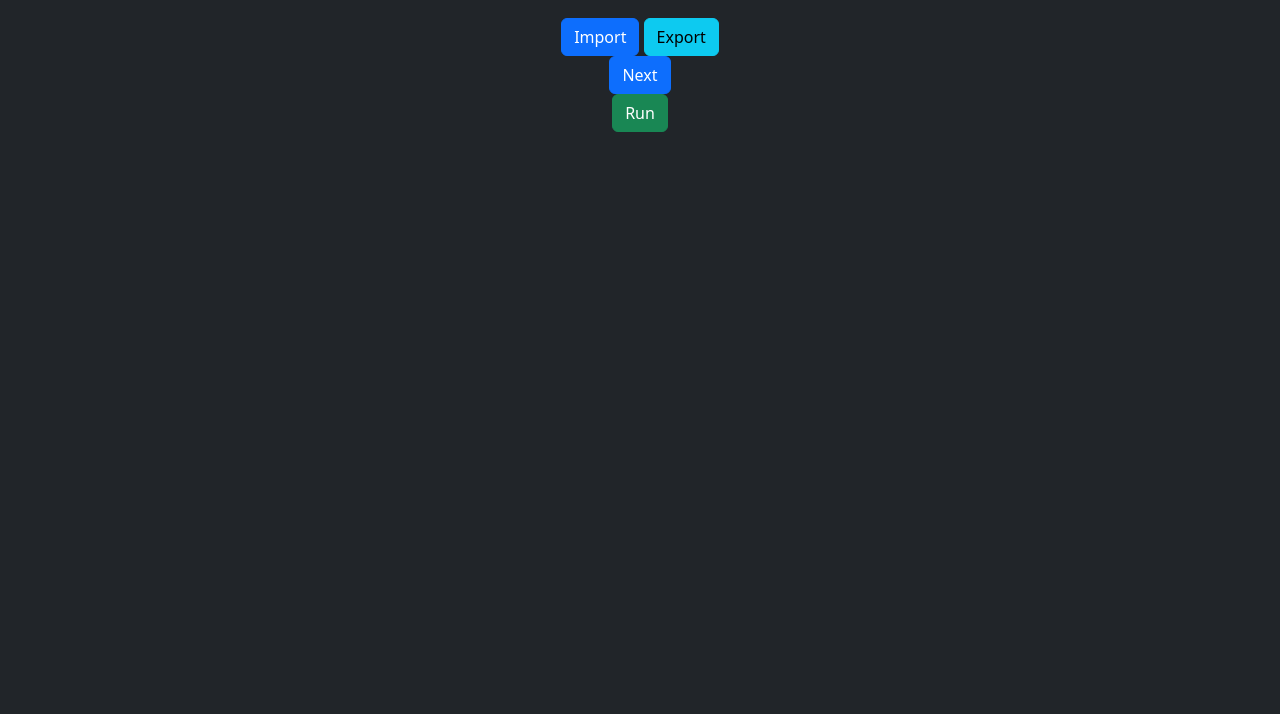
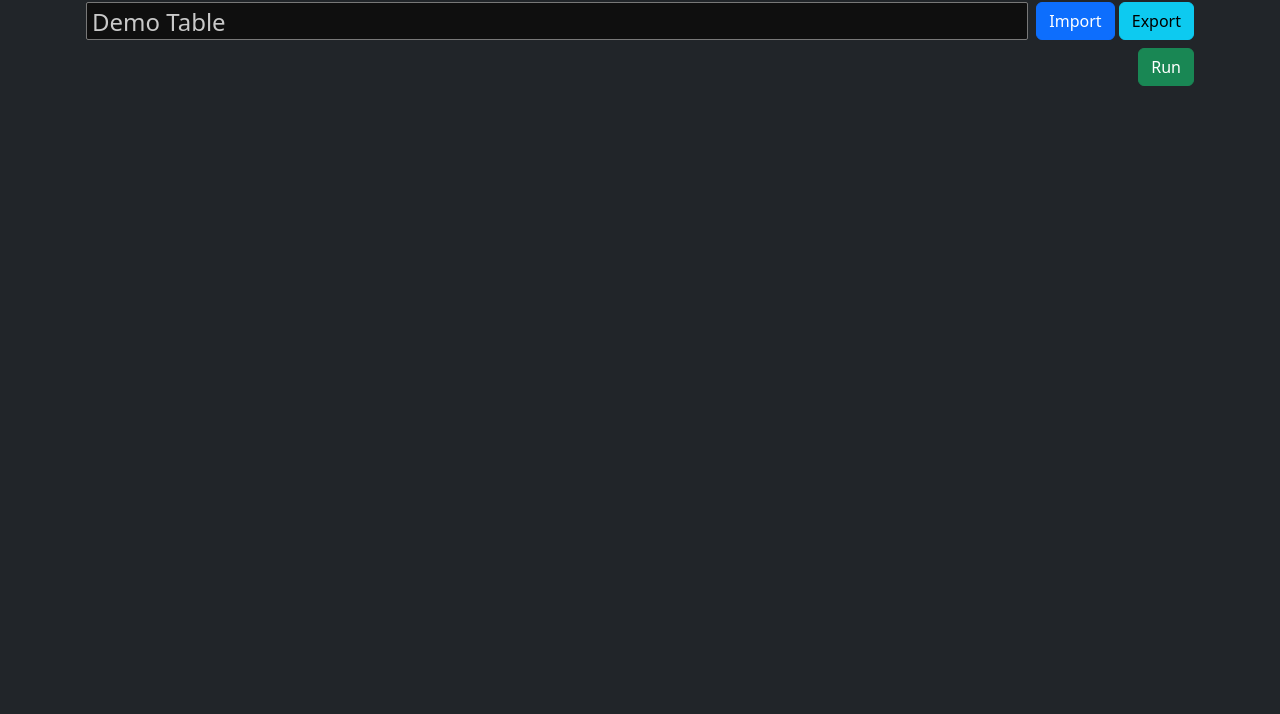
Before and after one commit to rileyzzz/shift-reduce-parser, a plain HTML site: page index.html in a window 1280 px wide. Shown: the part 86-800 px from the top of the page. Drawn offline with nearby package versions, Linux system fonts and the light colour scheme.

Commit message:
more style stuff

```diff
--- a/demotable.js
+++ b/demotable.js
@@ -1,8 +1,11 @@
 // built-in table for the demo
 
 $( document ).ready(function () {
+
     $.getJSON("demotable.json", function(json) {
         let table = importJSONTable(json);
         initParseTable(table);
+        $(".name-text").val(json["name"]);
+        console.log(`Loaded '${json["name"]}'`);
     });
 });
--- a/demotable.json
+++ b/demotable.json
@@ -1,4 +1,7 @@
 {
+    "name": "Demo Table",
+    "tokens": [ "id", "+", "*", "(", ")", "$" ],
+    "rules": [ "E", "T", "F" ],
     "states": [
         {
             "actions": { "id": "S5", "(": "S4" },
--- a/index.html
+++ b/index.html
@@ -7,32 +7,39 @@
     <link href="https://fonts.googleapis.com/icon?family=Material+Icons" rel="stylesheet">
     <title>Shift Reduce Parser</title>
     <link href="https://cdn.jsdelivr.net/npm/bootstrap@5.2.3/dist/css/bootstrap.min.css" rel="stylesheet" integrity="sha384-rbsA2VBKQhggwzxH7pPCaAqO46MgnOM80zW1RWuH61DGLwZJEdK2Kadq2F9CUG65" crossorigin="anonymous">
+    <link href="styles.css" rel="stylesheet">
   </head>
   <body class="text-center bg-dark text-white">
     <div class="container py-4 px-3 mx-auto">
-      <h1>Shift Reduce Parser</h1>
+        <h1 class="mb-3">Shift Reduce Parser</h1>
+
+        <div class="header mb-2">
+            <div class="name-bar">
+                <input type="text" class="name-text">
+                <span class="edit-hint material-icons">edit</span>
             </div>
-    <div class="header">
-        <div class="name-bar"></div>
             <div class="common-controls">
                 <button type="button" class="btn btn-primary">Import</button>
                 <button type="button" class="btn btn-info">Export</button>
             </div>
         </div>
-    <div class="subheader">
+        <div class="subheader mb-2">
             <div class="running-controls disabled">
+                <button type="button" class="btn btn-secondary">Previous</button>
                 <button type="button" class="btn btn-primary">Next</button>
             </div>
             <div class="idle-controls">
                 <button type="button" class="btn btn-success">Run</button>
             </div>
         </div>
-    <div class="main-content">
+    </div>
+
+    <div class="container main-content">
         <div class="sidebar">
 
         </div>
         <div class="table-container">
-            <div class="table"></div>
+            <table class="table"></table>
         </div>
     </div>
     <script src="./table.js"></script>
--- a/parser.js
+++ b/parser.js
@@ -8,13 +8,14 @@ class ParseContext {
 
 let context = null;
 
-function initParseTable(ptable) {
-    context = new ParseContext(ptable);
+function initParseTable(table) {
+    context = new ParseContext(table);
     displayParseTable(table);
 }
 
 function displayParseTable(table) {
     let tableDiv = $(".table");
+    tableDiv.empty();
 
 }
 
--- /dev/null
+++ b/styles.css
@@ -0,0 +1,64 @@
+
+.header {
+    display: flex;
+    flex-direction: row;
+    /* height: 24px; */
+}
+
+.subheader {
+    display: flex;
+    flex-direction: row;
+    justify-content: end;
+    height: 24px;
+}
+
+.name-bar {
+    position: relative;
+    padding: 3px;
+    font-size: 24px;
+    height: 38px;
+    flex-grow: 1;
+    flex-shrink: 1;
+    display: flex;
+    overflow: hidden;
+    flex-direction: row;
+    margin-right: 8px;
+    border: 1px solid #787878;
+    border-radius: 2px;
+    background-color: #0f0f0f;
+    transition: border-color 0.2s;
+}
+
+.name-bar:hover {
+    border-color: #c9c9c9;
+}
+.name-bar:hover .edit-hint {
+    opacity: 1;
+}
+
+.name-text {
+    width: 100%;
+    height: 100%;
+    background-color: #00000000;
+    border-style: hidden;
+    color: #c9c9c9;
+    flex-grow: 1;
+    flex-shrink: 1;
+}
+
+.edit-hint {
+    position: absolute;
+    top: 6px;
+    right: 4px;
+    color: #c8c8c8;
+    opacity: 0;
+    transition: opacity 0.2s;
+
+    -webkit-user-select: none; /* Safari */
+    -ms-user-select: none; /* IE 10 and IE 11 */
+    user-select: none; /* Standard syntax */
+}
+
+.disabled {
+    display: none;
+}
```
Lines whose indentation alone changed are shown as unchanged.
